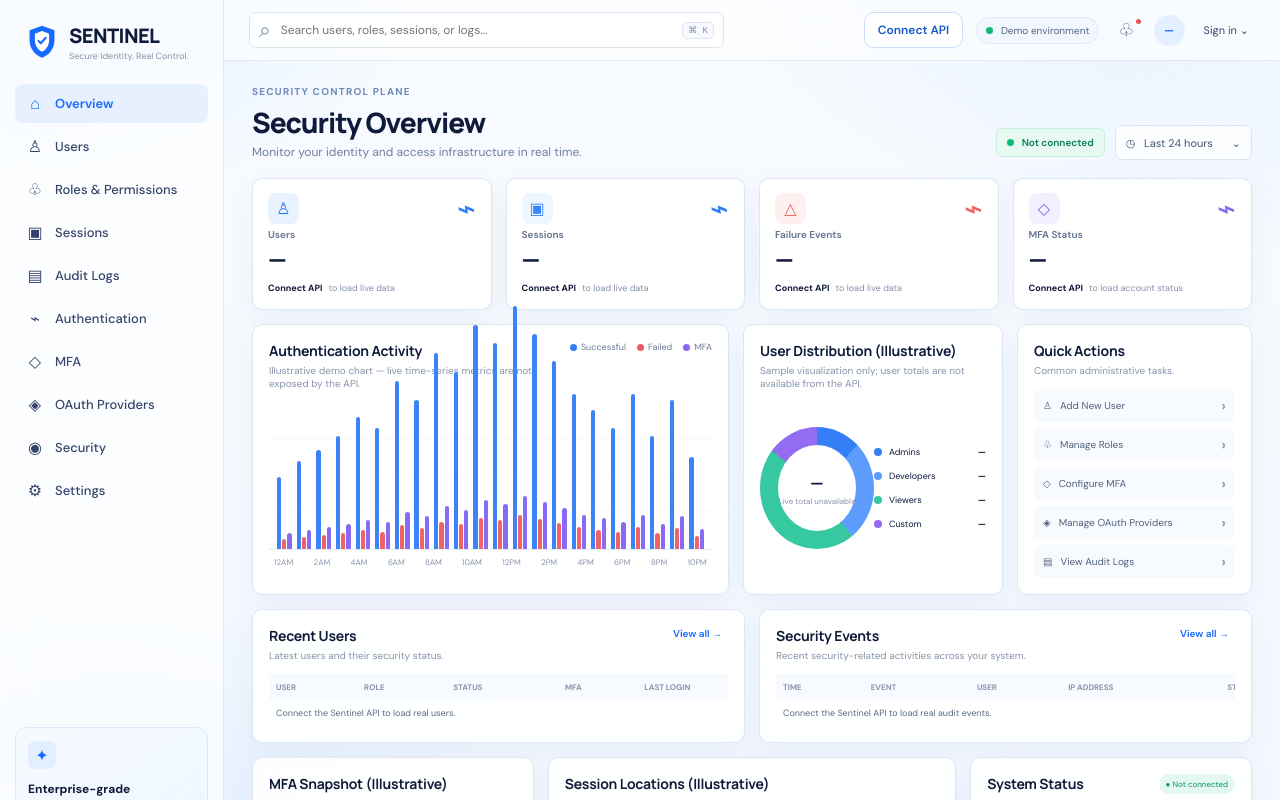
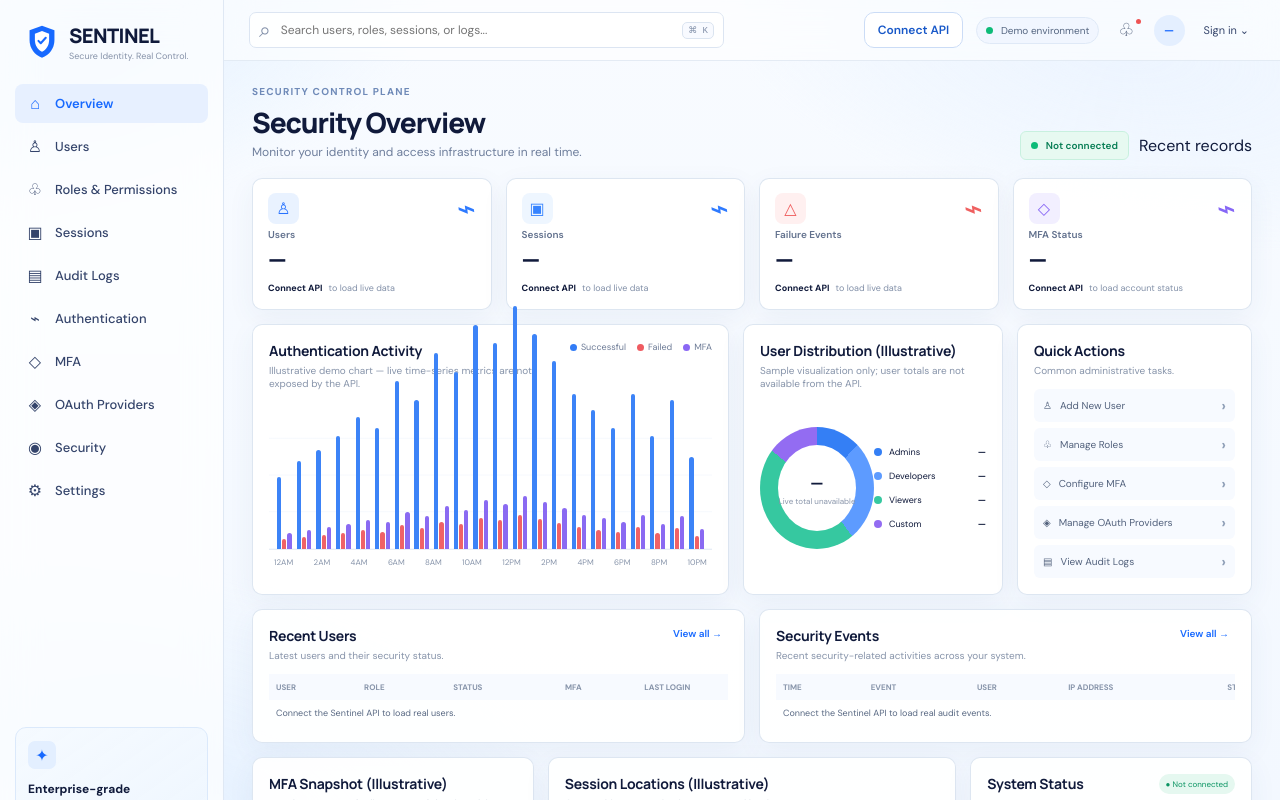
Before and after one commit to 017Mehul/sentinel, a website: page web/index.html in a window 1280 px wide. Shown: the top 800 px of the page. Drawn offline with Linux system fonts and the light colour scheme.

Commit message:
fix(web): remove nonfunctional time-range filter control

```diff
--- a/web/index.html
+++ b/web/index.html
@@ -33,7 +33,7 @@
 <div class="top-actions"><span class="demo-pill"><i></i> Demo environment</span><button class="icon-btn" aria-label="Notifications">♧<b></b></button><div class="avatar small">—</div><button class="profile-btn">Sign in <span>⌄</span></button></div></header>
 <div class="content">
 <section class="page-head"><div><p class="eyebrow">Security control plane</p><h1 id="pageTitle">Security Overview</h1><p id="pageSubtitle">Monitor your identity and access infrastructure in real time.</p></div>
-<div class="head-actions"><span class="health" title="Connect the API to check readiness"><i></i> Not connected</span><button class="select-btn">◷ &nbsp; Last 24 hours <span>⌄</span></button></div></section>
+<div class="head-actions"><span class="health" title="Connect the API to check readiness"><i></i> Not connected</span><span class="data-window">Recent records</span></div></section>
 <section class="metrics-grid">
 <article class="metric-card"><div class="metric-top"><span class="metric-icon blue">♙</span><span class="spark blue-line">⌁</span></div><span class="metric-label">Users</span><strong>—</strong><small>Connect API <em>to load live data</em></small></article>
 <article class="metric-card"><div class="metric-top"><span class="metric-icon pale-blue">▣</span><span class="spark blue-line">⌁</span></div><span class="metric-label">Sessions</span><strong>—</strong><small>Connect API <em>to load live data</em></small></article>
```
